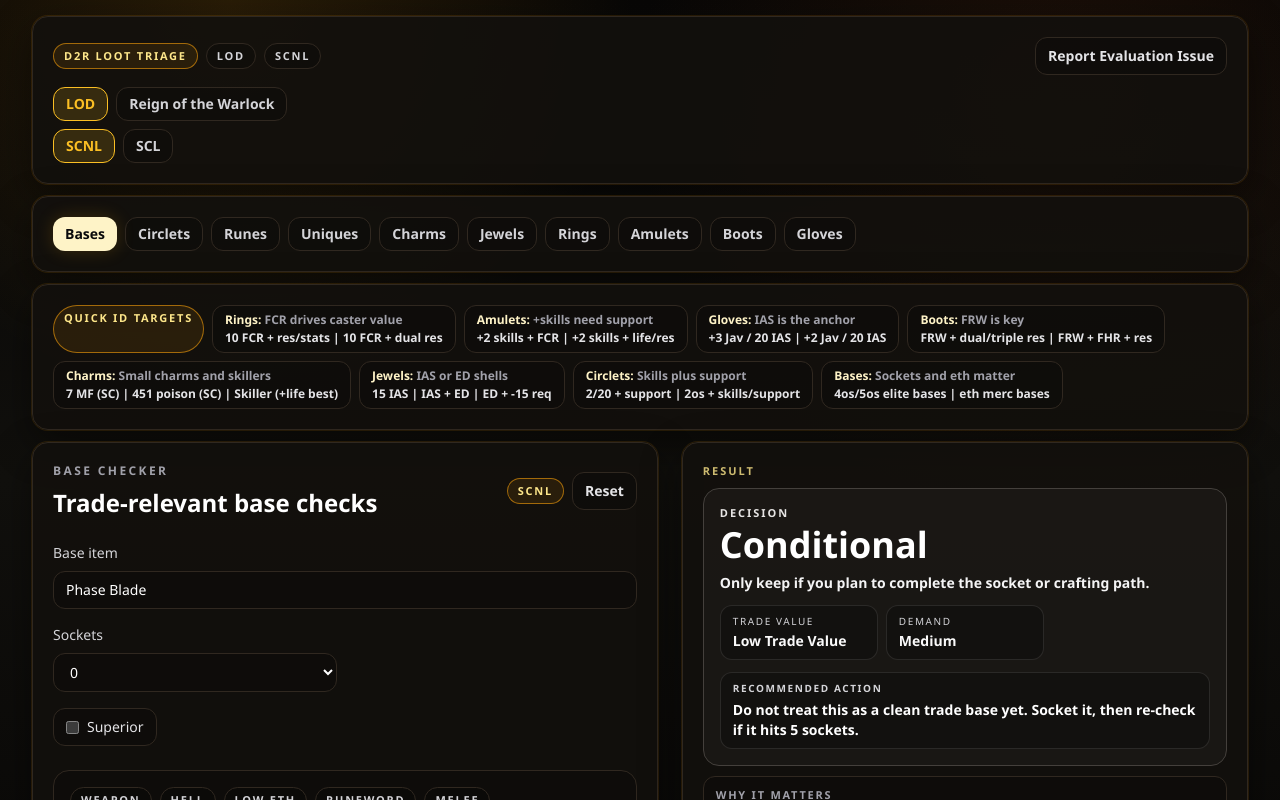
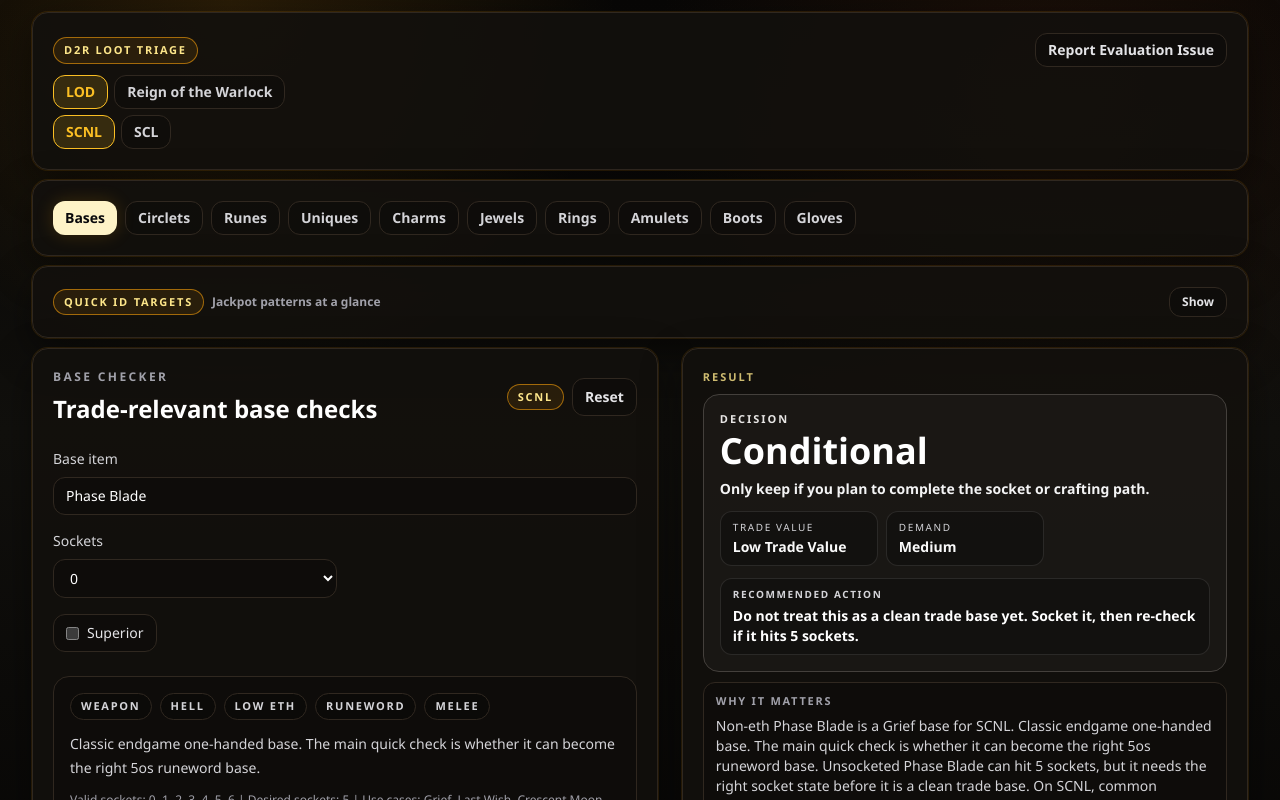
Before and after one commit to JaeBoz/d2r-loot-triage, a Next.js app: page / in a window 1280 px wide. Shown: the top 800 px of the page. Built offline with nearby package versions, Linux system fonts and the light colour scheme.

Commit message:
Clean UI: remove redundant state, collapse Quick ID, improve layout clarity

```diff
--- a/components/app-shell.tsx
+++ b/components/app-shell.tsx
@@ -63,21 +63,19 @@
   const [ruleset, setRuleset] = useState<Ruleset>("lod");
   const [mode, setMode] = useState<GameMode>("SCNL");
   const [category, setCategory] = useState<ItemCategory>("Bases");
-  const activeRulesetLabel = RULESET_OPTIONS.find((option) => option.value === ruleset)?.label ?? "LOD";
+  const [quickIdOpen, setQuickIdOpen] = useState(false);
 
   return (
-    <main className="mx-auto flex min-h-screen max-w-7xl flex-col gap-3 px-3 py-4 sm:px-5 lg:px-8">
+    <main className="mx-auto flex min-h-screen max-w-7xl flex-col gap-2.5 px-3 py-3 sm:px-5 lg:px-8">
       <header>
         <Card className="overflow-hidden">
-          <div className="flex flex-wrap items-center justify-between gap-3">
-            <div className="flex flex-wrap items-center gap-2">
+          <div className="flex flex-wrap items-center justify-between gap-2">
+            <div>
               <Pill active>D2R Loot Triage</Pill>
-              <Pill>{activeRulesetLabel}</Pill>
-              <Pill>{mode}</Pill>
             </div>
-            <div className="flex flex-wrap items-center gap-2">
+            <div className="flex flex-wrap items-center gap-1.5">
               <a
-                className="rounded-xl border border-border bg-black/20 px-3 py-2 text-sm font-semibold text-zinc-200 transition hover:border-amber-500/60 hover:text-white"
+                className="rounded-xl border border-border bg-black/20 px-3 py-1.5 text-sm font-semibold text-zinc-200 transition hover:border-amber-500/60 hover:text-white"
                 href="https://forms.gle/TPfgMKG5xeRPPZqw6"
                 target="_blank"
                 rel="noreferrer noopener"
@@ -87,7 +85,7 @@
             </div>
           </div>
 
-          <div className="mt-3 flex flex-wrap gap-2">
+          <div className="mt-2 flex flex-wrap gap-1.5">
             {RULESET_OPTIONS.map((option) => (
               <button
                 key={option.value}
@@ -104,7 +102,7 @@
             ))}
           </div>
 
-          <div className="mt-2 flex flex-wrap gap-2">
+          <div className="mt-1.5 flex flex-wrap gap-1.5">
             {MODE_OPTIONS.map((option) => (
               <button
                 key={option.value}
@@ -142,18 +140,36 @@
         </div>
       </Card>
 
-      <Card className="py-3">
-        <div className="flex flex-wrap gap-2">
-          <Pill active>Quick ID Targets</Pill>
-          {quickIdTargets.map((group) => (
-            <div key={group.category} className="rounded-xl border border-border bg-black/20 px-3 py-1.5 text-xs text-zinc-200">
-              <div className="font-bold text-amber-100">
-                {group.category}: <span className="font-semibold text-zinc-400">{group.hint}</span>
+      <Card className="py-2.5">
+        <div className="flex items-center justify-between gap-2">
+          <div className="flex flex-wrap items-center gap-2">
+            <Pill active>Quick ID Targets</Pill>
+            <span className="text-xs font-semibold text-zinc-400">Jackpot patterns at a glance</span>
+          </div>
+          <button
+            aria-expanded={quickIdOpen}
+            className="rounded-xl border border-border bg-black/20 px-3 py-1.5 text-xs font-bold text-zinc-200 transition hover:border-amber-500/60 hover:text-white"
+            onClick={() => setQuickIdOpen((open) => !open)}
+            type="button"
+          >
+            {quickIdOpen ? "Hide" : "Show"}
+          </button>
+        </div>
+
+        {quickIdOpen ? (
+          <div className="mt-2 grid gap-2 sm:grid-cols-2 lg:grid-cols-4">
+            {quickIdTargets.map((group) => (
+              <div
+                key={group.category}
+                className="flex min-h-[72px] flex-col justify-center rounded-xl border border-border bg-black/20 px-3 py-2 text-center text-xs text-zinc-200"
+              >
+                <div className="font-bold text-amber-100">{group.category}</div>
+                <div className="mt-0.5 font-semibold text-zinc-400">{group.hint}</div>
+                <div className="mt-1 font-semibold leading-4 text-zinc-200">{group.targets.join(" | ")}</div>
               </div>
-              <div className="mt-0.5 font-semibold text-zinc-200">{group.targets.join(" | ")}</div>
-            </div>
-          ))}
-        </div>
+            ))}
+          </div>
+        ) : null}
       </Card>
 
       {category === "Bases" ? <BaseChecker mode={mode} /> : null}
```
Also changed, not shown: 2 other files (tests, documents, lock files or other folders).
